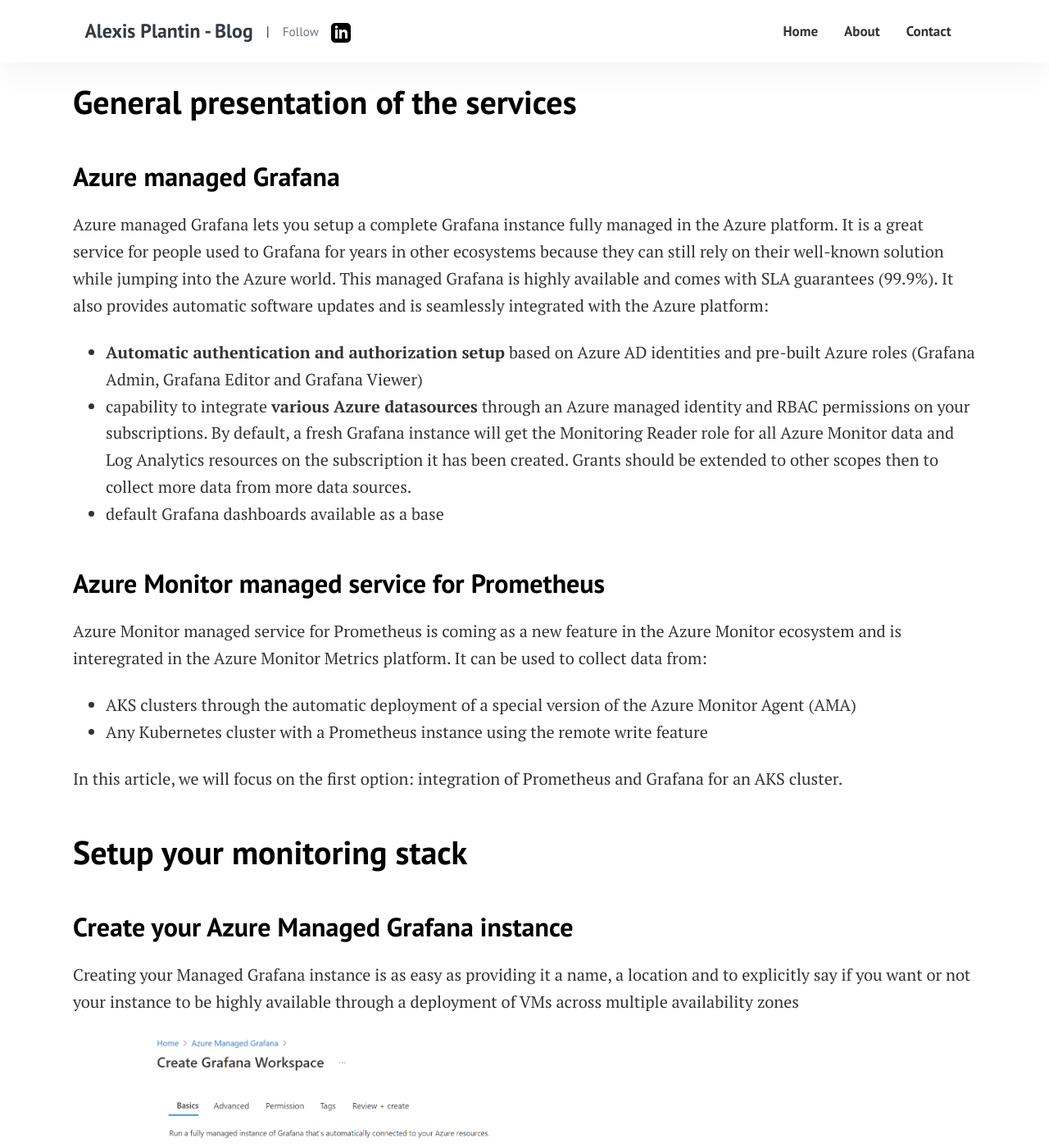
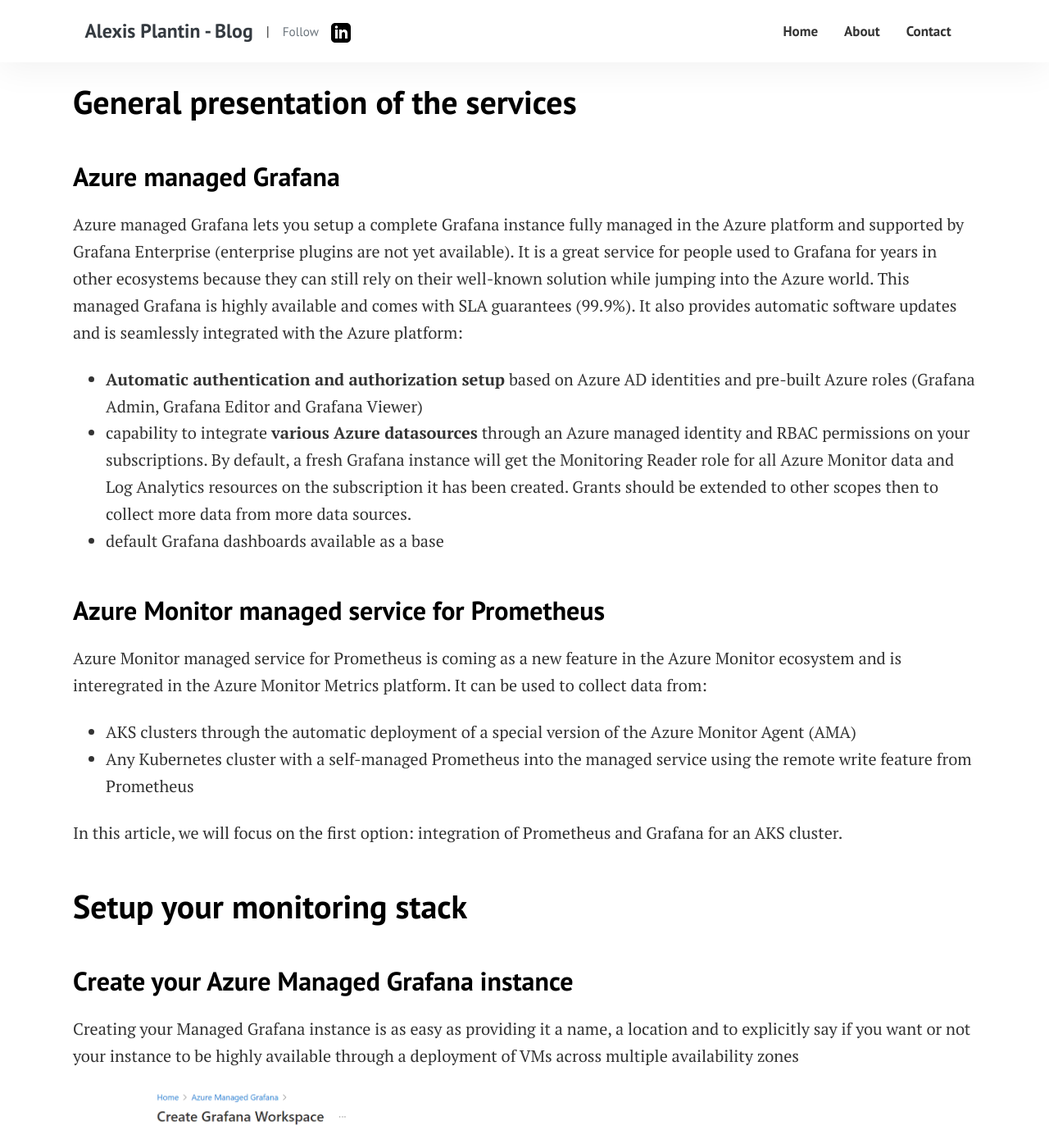
Before and after one commit to alexisP/alexisp.github.io, a Jekyll site: the page built from _posts/2022-12-14-aks-prometheus-grafana.md, in a window 1280 px wide and 1400 px high, scrolled down 1102 px. Shown: the whole window at 82% size. Built offline with Jekyll 4.4.1, drawn with Linux system fonts in a browser that asks for light colours.

Commit message:
Some precisions around remote-write and Grafana Entreprise

```diff
--- a/_posts/2022-12-14-aks-prometheus-grafana.md
+++ b/_posts/2022-12-14-aks-prometheus-grafana.md
@@ -23,7 +23,7 @@
 Azure managed Grafana
 ---------------------
 
-Azure managed Grafana lets you setup a complete Grafana instance fully managed in the Azure platform. It is a great service for people used to Grafana for years in other ecosystems because they can still rely on their well-known solution while jumping into the Azure world. This managed Grafana is highly available and comes with SLA guarantees (99.9%). It also provides automatic software updates and is seamlessly integrated with the Azure platform:
+Azure managed Grafana lets you setup a complete Grafana instance fully managed in the Azure platform and supported by Grafana Enterprise (enterprise plugins are not yet available). It is a great service for people used to Grafana for years in other ecosystems because they can still rely on their well-known solution while jumping into the Azure world. This managed Grafana is highly available and comes with SLA guarantees (99.9%). It also provides automatic software updates and is seamlessly integrated with the Azure platform:
 
 * **Automatic authentication and authorization setup** based on Azure AD identities and pre-built Azure roles (Grafana Admin, Grafana Editor and Grafana Viewer)
 * capability to integrate **various Azure datasources** through an Azure managed identity and RBAC permissions on your subscriptions. By default, a fresh Grafana instance will get the Monitoring Reader role for all Azure Monitor data and Log Analytics resources on the subscription it has been created. Grants should be extended to other scopes then to collect more data from more data sources.
@@ -34,7 +34,7 @@
 
 Azure Monitor managed service for Prometheus is coming as a new feature in the Azure Monitor ecosystem and is interegrated in the Azure Monitor Metrics platform. It can be used to collect data from:
 * AKS clusters through the automatic deployment of a special version of the Azure Monitor Agent (AMA)
-* Any Kubernetes cluster with a Prometheus instance using the remote write feature
+* Any Kubernetes cluster with a self-managed Prometheus into the managed service using the remote write feature from Prometheus
 
 In this article, we will focus on the first option: integration of Prometheus and Grafana for an AKS cluster.
 
```
